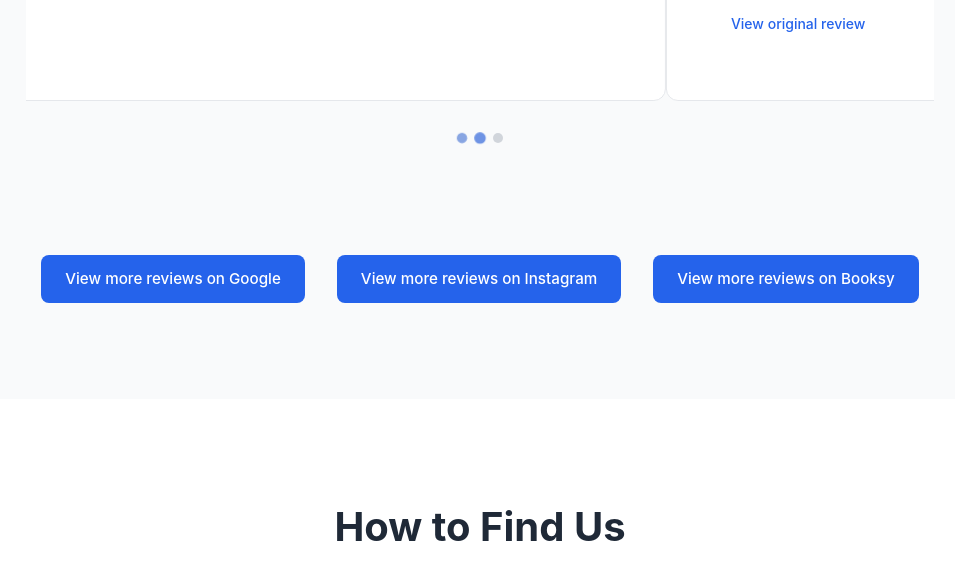
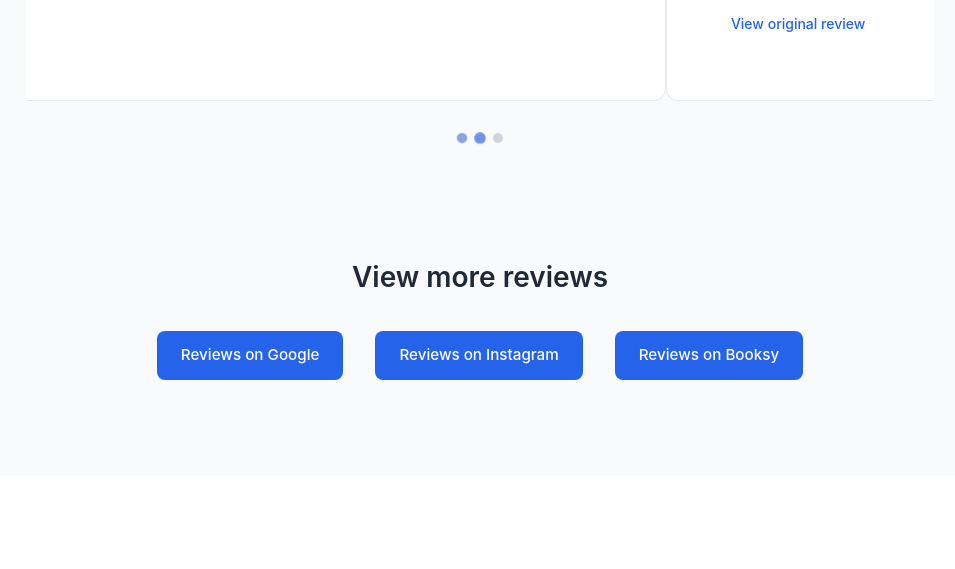
Before and after one commit to MaksimBykau/osteojump-website, a plain HTML site: page index.html in a window 1280 px wide. Shown: the part 1433-2002 px from the top of the page, without its empty margins (160-1115 px from the left). Drawn offline with Linux system fonts and the light colour scheme.

Commit message:
Add title 'View more reviews' and update button texts to shorter format

```diff
--- a/css/style.css
+++ b/css/style.css
@@ -538,12 +538,23 @@
     text-decoration: underline;
 }
 
+.reviews-more-section {
+    margin-top: var(--spacing-lg);
+    text-align: center;
+}
+
+.reviews-more-title {
+    font-size: clamp(1.25rem, 3vw, 1.75rem);
+    font-weight: 600;
+    color: var(--text-color);
+    margin-bottom: var(--spacing-md);
+}
+
 .reviews-more-buttons {
     display: flex;
     flex-wrap: wrap;
     gap: var(--spacing-md);
     justify-content: center;
-    margin-top: var(--spacing-lg);
 }
 
 .review-more-btn {
--- a/index.html
+++ b/index.html
@@ -167,10 +167,13 @@
                     <div class="carousel-dots" id="carouselDots"></div>
                 </div>
                 <!-- More reviews buttons -->
-                <div class="reviews-more-buttons">
-                    <a href="https://www.google.com/maps/place/OsteoJump+-+Osteopata+dla+doros%C5%82ych+i+dzieci/@52.196823,20.8756512,17z/data=!4m8!3m7!1s0x47193540aabbe591:0x180bf6eb6fa5bb9c!8m2!3d52.196823!4d20.8782315!9m1!1b1!16s%2Fg%2F11wj9j5508?entry=ttu&g_ep=EgoyMDI1MTIwOS4wIKXMDSoKLDEwMDc5MjA2N0gBUAM%3D" target="_blank" rel="noopener noreferrer" class="review-more-btn" data-i18n="reviews.more_google">Смотреть больше отзывов на Google</a>
-                    <a href="https://www.instagram.com/stories/highlights/17858759255277554/" target="_blank" rel="noopener noreferrer" class="review-more-btn" data-i18n="reviews.more_instagram">Смотреть больше отзывов в Instagram</a>
-                    <a href="https://booksy.com/pl-pl/262212_osteojump_zdrowie_3_warszawa#reviews-section" target="_blank" rel="noopener noreferrer" class="review-more-btn" data-i18n="reviews.more_booksy">Смотреть больше отзывов на Booksy</a>
+                <div class="reviews-more-section">
+                    <h3 class="reviews-more-title" data-i18n="reviews.more_title">Смотреть больше отзывов</h3>
+                    <div class="reviews-more-buttons">
+                        <a href="https://www.google.com/maps/place/OsteoJump+-+Osteopata+dla+doros%C5%82ych+i+dzieci/@52.196823,20.8756512,17z/data=!4m8!3m7!1s0x47193540aabbe591:0x180bf6eb6fa5bb9c!8m2!3d52.196823!4d20.8782315!9m1!1b1!16s%2Fg%2F11wj9j5508?entry=ttu&g_ep=EgoyMDI1MTIwOS4wIKXMDSoKLDEwMDc5MjA2N0gBUAM%3D" target="_blank" rel="noopener noreferrer" class="review-more-btn" data-i18n="reviews.more_google">Отзывы на Google</a>
+                        <a href="https://www.instagram.com/stories/highlights/17858759255277554/" target="_blank" rel="noopener noreferrer" class="review-more-btn" data-i18n="reviews.more_instagram">Отзывы в Instagram</a>
+                        <a href="https://booksy.com/pl-pl/262212_osteojump_zdrowie_3_warszawa#reviews-section" target="_blank" rel="noopener noreferrer" class="review-more-btn" data-i18n="reviews.more_booksy">Отзывы на Booksy</a>
+                    </div>
                 </div>
             </div>
         </section>
--- a/locales/en.json
+++ b/locales/en.json
@@ -62,9 +62,10 @@
             "text": "Anna is a wonderful specialist, a true professional and a very pleasant person. I contacted her twice during the year. The first time was for my persistent back pain at that time. After the second session it became easier, after the fourth I forgot what a sore back was. Recently there was a problem with my neck. I didn't buy any ointments or pills, I immediately turned to Anna. Everything is fine now! I recommend everyone who is not yet familiar with osteopathy to come to Anna for an appointment.",
             "source": "View original review"
         },
-        "more_google": "View more reviews on Google",
-        "more_instagram": "View more reviews on Instagram",
-        "more_booksy": "View more reviews on Booksy"
+        "more_title": "View more reviews",
+        "more_google": "Reviews on Google",
+        "more_instagram": "Reviews on Instagram",
+        "more_booksy": "Reviews on Booksy"
     },
     "map": {
         "title": "How to Find Us",
```
Also changed, not shown: locales/de.json (+4 -3 lines), locales/pl.json (+4 -3 lines), locales/ru.json (+4 -3 lines), locales/uk.json (+4 -3 lines).
